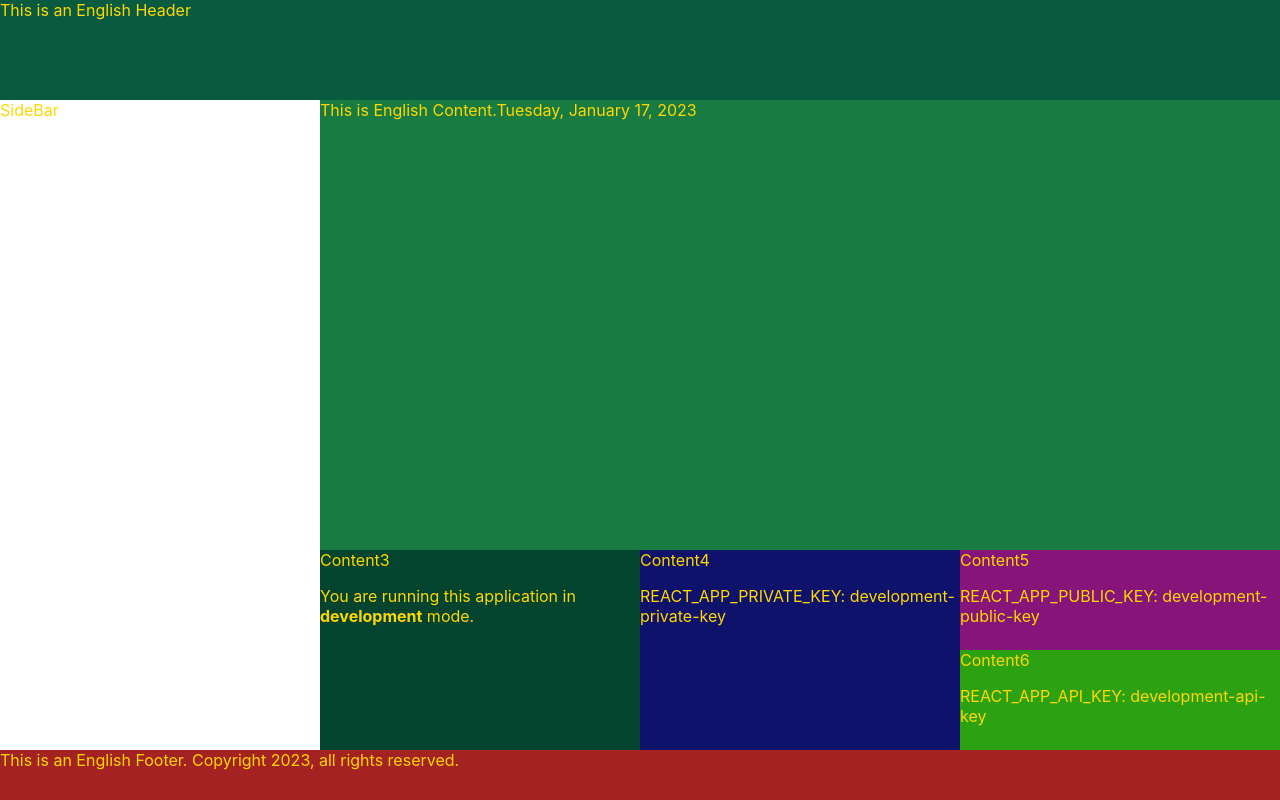
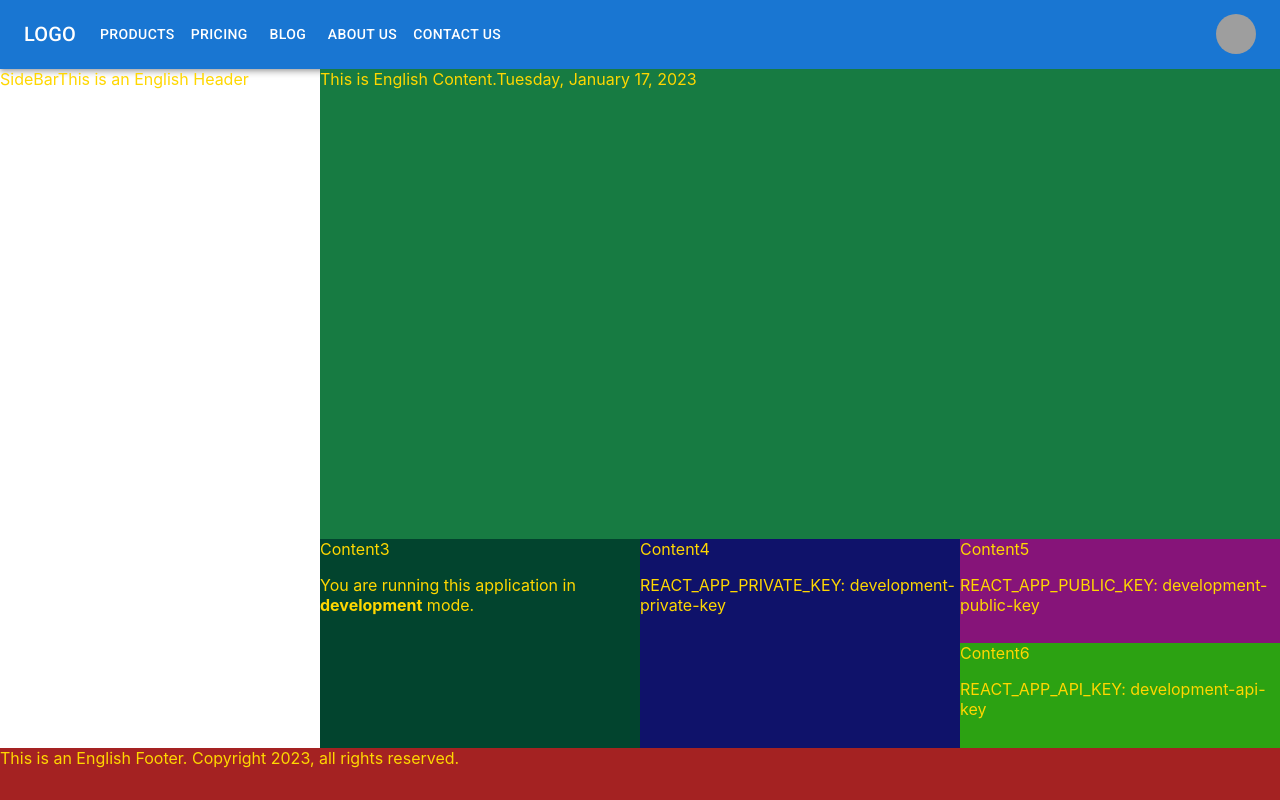
Before and after one commit to scottdreinhart/project_starter, a React (Create React App) app: page / in a window 1280 px wide. Built offline with nearby package versions, Linux system fonts and the light colour scheme; grey boxes are pictures that could not be loaded.

Commit message:
feat: add MUI AppBar to Header

```diff
--- a/src/assets/styles/App.scss
+++ b/src/assets/styles/App.scss
@@ -20,7 +20,7 @@
 }
 .Header {
   grid-area: Header;
-  background-color: rgb(9, 91, 64);
+  background-color: rgb(25, 118, 210); // #1976d2
 }
 .Content {
   grid-area: Content;
@@ -57,7 +57,7 @@
     height: 100vh;
     display: grid;
     grid-template-columns: repeat(4, 1fr);
-    grid-template-rows: 2fr 5fr 2fr 2fr 2fr 2fr 1fr;
+    grid-template-rows: 1fr 5fr 2fr 2fr 2fr 2fr 1fr;
     grid-template-areas:
       'Header Header Header Header'
       'SideBar Content Content Content'
--- /dev/null
+++ b/src/components/AppBar/AppBar.js
@@ -0,0 +1,92 @@
+import * as React from 'react';
+import AppBar from '@mui/material/AppBar';
+import Box from '@mui/material/Box';
+import Toolbar from '@mui/material/Toolbar';
+import IconButton from '@mui/material/IconButton';
+import Typography from '@mui/material/Typography';
+import Menu from '@mui/material/Menu';
+import Container from '@mui/material/Container';
+import Avatar from '@mui/material/Avatar';
+import Button from '@mui/material/Button';
+import Tooltip from '@mui/material/Tooltip';
+import MenuItem from '@mui/material/MenuItem';
+
+const pages1 = ['Products', 'Pricing', 'Blog'];
+const pages2 = ['About us', 'Contact us'];
+const settings = ['Profile', 'Account', 'Dashboard', 'Logout'];
+
+const MyAppBar = () => {
+  const [anchorElUser, setAnchorElUser] = React.useState(null);
+
+  const handleOpenUserMenu = (event) => {
+    setAnchorElUser(event.currentTarget);
+  };
+
+  const handleCloseUserMenu = () => {
+    setAnchorElUser(null);
+  };
+
+  return (
+    <AppBar position="static">
+      <Container maxWidth="xl">
+        <Toolbar disableGutters={true}>
+          <Typography variant="h6" noWrap component="div" sx={{ mr: 2 }}>
+            LOGO
+          </Typography>
+          <Box sx={{ flexGrow: 1, display: 'flex' }}>
+            <Box sx={{ display: 'flex' }}>
+              {pages1.map((page) => (
+                <Button
+                  key={page}
+                  sx={{ my: 2, color: 'white', display: 'block' }}
+                >
+                  {page}
+                </Button>
+              ))}
+            </Box>
+            <Box sx={{ display: { xs: 'none', md: 'flex' } }}>
+              {pages2.map((page) => (
+                <Button
+                  key={page}
+                  sx={{ my: 2, color: 'white', display: 'block' }}
+                >
+                  {page}
+                </Button>
+              ))}
+            </Box>
+          </Box>
+          <Box sx={{ flexGrow: 0 }}>
+            <Tooltip title="Open settings">
+              <IconButton onClick={handleOpenUserMenu} sx={{ p: 0 }}>
+                <Avatar alt="Remy Sharp" src="/static/images/avatar/2.jpg" />
+              </IconButton>
+            </Tooltip>
+            <Menu
+              sx={{ mt: '45px' }}
+              id="menu-appbar"
+              anchorEl={anchorElUser}
+              anchorOrigin={{
+                vertical: 'top',
+                horizontal: 'right',
+              }}
+              keepMounted
+              transformOrigin={{
+                vertical: 'top',
+                horizontal: 'right',
+              }}
+              open={Boolean(anchorElUser)}
+              onClose={handleCloseUserMenu}
+            >
+              {settings.map((setting) => (
+                <MenuItem key={setting} onClick={handleCloseUserMenu}>
+                  <Typography textAlign="center">{setting}</Typography>
+                </MenuItem>
+              ))}
+            </Menu>
+          </Box>
+        </Toolbar>
+      </Container>
+    </AppBar>
+  );
+};
+export default MyAppBar;
--- a/src/components/Footer/Footer.tsx
+++ b/src/components/Footer/Footer.tsx
@@ -1,15 +1,14 @@
 import React from 'react';
 import { FormattedMessage } from 'react-intl';
+import './Footer.scss';
 
 function Footer() {
   return (
-    <div>
-      <FormattedMessage
-        id="app.footer"
-        defaultMessage="This is Default Footer. {copyrightMsg}"
-        values={{ copyrightMsg: 'Copyright 2023, all rights reserved.' }}
-      />
-    </div>
+    <FormattedMessage
+      id="app.footer"
+      defaultMessage="This is Default Footer. {copyrightMsg}"
+      values={{ copyrightMsg: 'Copyright 2023, all rights reserved.' }}
+    />
   );
 }
 
--- a/src/components/Header/Header.tsx
+++ b/src/components/Header/Header.tsx
@@ -1,15 +1,8 @@
 import React from 'react';
-import { FormattedMessage } from 'react-intl';
+import AppBar from '../AppBar/AppBar';
 
 function Header() {
-  return (
-    <div>
-      <FormattedMessage
-        id="app.header"
-        defaultMessage="This is a Default Header"
-      />
-    </div>
-  );
+  return <AppBar />;
 }
 
 export default Header;
--- a/src/components/SideBar/SideBar.tsx
+++ b/src/components/SideBar/SideBar.tsx
@@ -1,7 +1,18 @@
 import React from 'react';
+import { FormattedMessage } from 'react-intl';
+
+import './SideBar.scss';
 
 function SideBar() {
-  return <div>SideBar</div>;
+  return (
+    <div>
+      SideBar
+      <FormattedMessage
+        id="app.header"
+        defaultMessage="This is a Default Header"
+      />
+    </div>
+  );
 }
 
 export default SideBar;
--- a/src/components/layouts/MainPage.tsx
+++ b/src/components/layouts/MainPage.tsx
@@ -1,5 +1,4 @@
 import React from 'react';
-
 import Header from '../Header/Header';
 import Content from '../Content/Content';
 import Content3 from '../Content3';
--- a/src/index.tsx
+++ b/src/index.tsx
@@ -1,8 +1,10 @@
 import React from 'react';
 import ReactDOM from 'react-dom/client';
+import { StyledEngineProvider } from '@mui/material/styles';
 
 import { IntlProvider } from 'react-intl';
 import English from './languages/en-US.json';
+
 // import Spanish from './languages/es-MX.json';
 // import German from './languages/de-DE.json';
 // import Chinese from './languages/zh-CN.json';
@@ -29,9 +31,11 @@ const lang = English;
 
 root.render(
   <React.StrictMode>
-    <IntlProvider locale={local} messages={lang}>
-      <App />
-    </IntlProvider>
+    <StyledEngineProvider injectFirst>
+      <IntlProvider locale={local} messages={lang}>
+        <App />
+      </IntlProvider>
+    </StyledEngineProvider>
   </React.StrictMode>
 );
 
```
